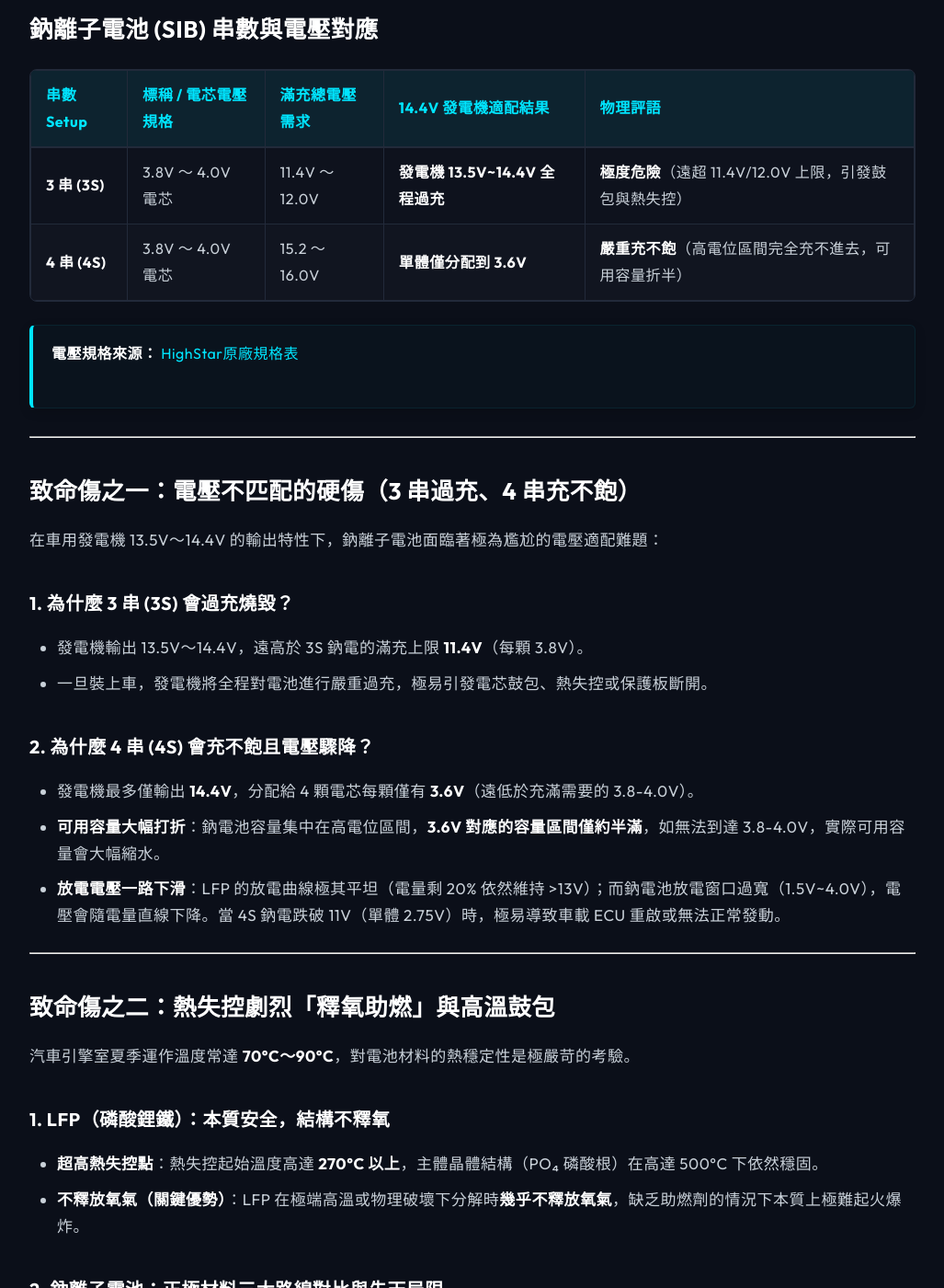
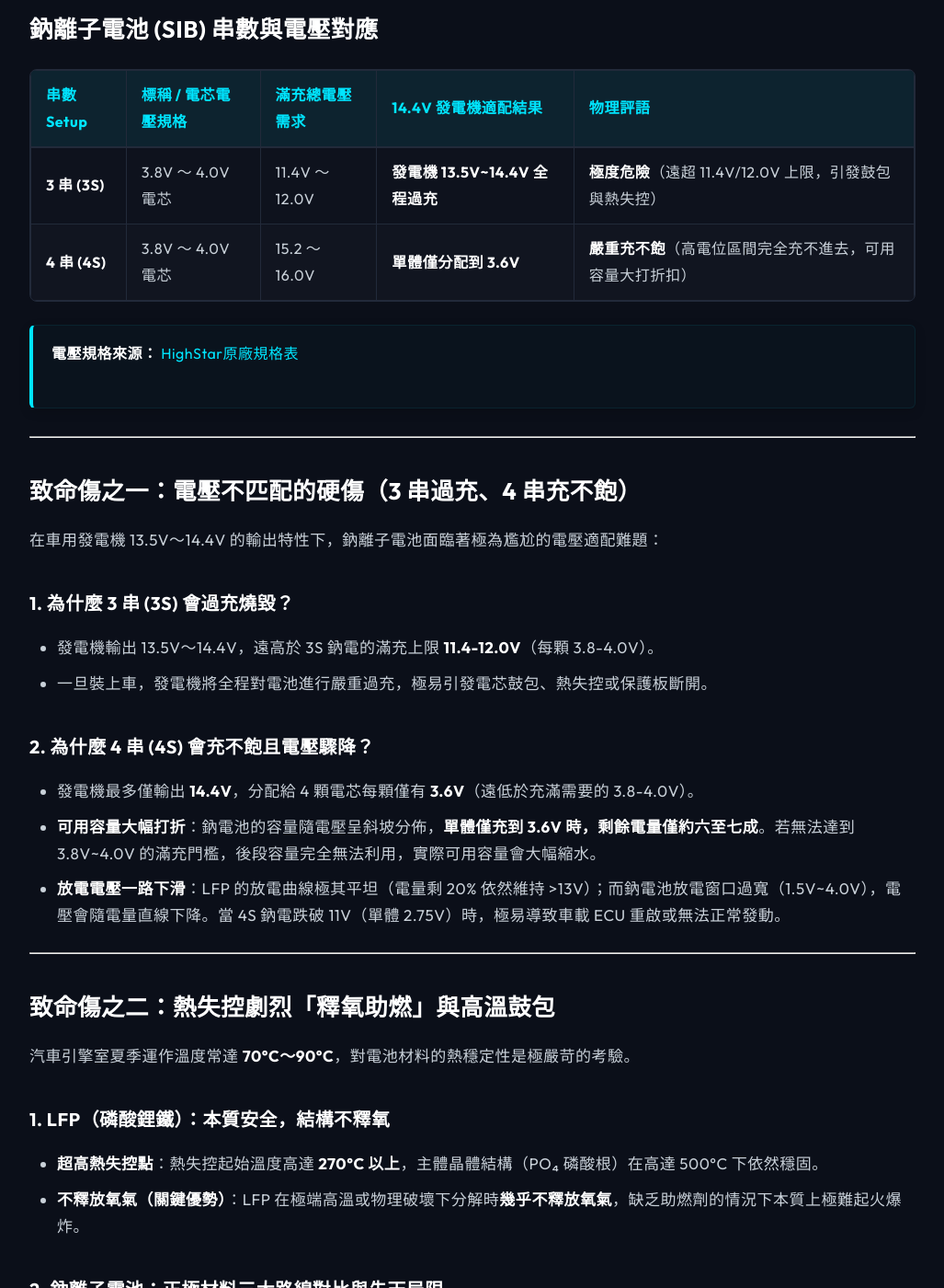
Before and after one commit to 1stbenz/1stbenz.github.io, a Jekyll site: the page built from _posts/zh/2026-07-10-sodium-ion-battery-analysis.md, in a window 1280 px wide and 1400 px high, scrolled down 622 px. Shown: the whole window at 92% size, without its empty margins (126-1153 px from the left). Built offline with Jekyll 4.4.1, drawn with Linux system fonts in a browser that asks for light colours; comment, search, counter and statistics services are not loaded; some of the changed text lies outside the part shown.

Commit message:
Update 2026-07-10-sodium-ion-battery-analysis.md

```diff
--- a/_posts/zh/2026-07-10-sodium-ion-battery-analysis.md
+++ b/_posts/zh/2026-07-10-sodium-ion-battery-analysis.md
@@ -10,9 +10,9 @@ keywords: "磷酸鋰鐵, LFP, 鈉離子電池, 鈉電池, 3串, 4串, 12V啟動
 image: /images/sodium-battery-analysis.webp
 faq:
   - question: "為什麼車用發電機無法幫 4 串 (4S) 鈉離子電池充飽電？"
-    answer: "因為車用發電機最高輸出電壓通常設定在 13.5V 至 14.4V（分配給 4 顆電芯每顆僅 3.6V）。而 4 串鈉電池依電芯規格需 15.2V（3.8V 電芯）甚至 16.0V（4.0V 電芯）才能充飽。在 14.4V 充電下，3.6V 以上的高電位能量區間完全無法充入，導致實際可用容量直接折半甚至更低。"
+    answer: "因為車用發電機最高輸出電壓通常設定在 13.5V 至 14.4V（分配給 4 顆電芯每顆僅 3.6V）。而 4 串鈉電池依電芯規格需 15.2V（3.8V 電芯）甚至 16.0V（4.0V 電芯）才能充飽。在 14.4V 充電下，3.6V 以上的高電位能量區間完全無法充入，導致實際可用容量大幅縮水。"
   - question: "鈉離子電池用 3 串 (3S) 組成 12V 啟動電池會怎樣？"
-    answer: "3 串鈉電池的滿充電壓上限僅有 11.4V（單體 3.8V），而車用發電機輸出為 13.5V~14.4V，遠超其承受範圍。若直接裝上車，發電機將全程對電池進行嚴重過充，極易引發電芯鼓包、過熱失控或保護板斷開等安全危險。"
+    answer: "3 串鈉電池的滿充電壓上限僅有 11.4-12.0V（單體 3.8-4.0V），而車用發電機輸出為 13.5V~14.4V，遠超其承受範圍。若直接裝上車，發電機將全程對電池進行嚴重過充，極易引發電芯鼓包、過熱失控或保護板斷開等安全危險。"
   - question: "鈉離子電池放在引擎室高溫環境下會有什麼安全隱患？"
     answer: "汽車引擎室夏季溫度高達 70°C~90°C。目前市售主流的層狀氧化物鈉電池熱失控溫度較低（約 150-200°C），且熱失控時會劇烈「釋氧助燃」，在高溫下容易發生產氣鼓包、漏液，甚至引發劇烈燃燒。"
   - question: "磷酸鋰鐵電池 (LFP) 為什麼比鈉離子電池更適合做車用啟動電池？"
@@ -38,7 +38,7 @@ faq:
 | 串數 Setup | 標稱 / 電芯電壓規格 | 滿充總電壓需求 | 14.4V 發電機適配結果 | 物理評語 |
 | :--- | :--- | :--- | :--- | :--- |
 | **3 串 (3S)** | 3.8V ～ 4.0V 電芯 | 11.4V ～ 12.0V | **發電機 13.5V~14.4V 全程過充** | **極度危險**（遠超 11.4V/12.0V 上限，引發鼓包與熱失控） |
-| **4 串 (4S)** | 3.8V ～ 4.0V 電芯 | 15.2 ～ 16.0V | **單體僅分配到 3.6V** | **嚴重充不飽**（高電位區間完全充不進去，可用容量折半） |
+| **4 串 (4S)** | 3.8V ～ 4.0V 電芯 | 15.2 ～ 16.0V | **單體僅分配到 3.6V** | **嚴重充不飽**（高電位區間完全充不進去，可用容量大打折扣） |
 
 > **電壓規格來源：** [HighStar原廠規格表](/images/sodium_cell.webp)
 
@@ -49,12 +49,12 @@ faq:
 在車用發電機 13.5V～14.4V 的輸出特性下，鈉離子電池面臨著極為尷尬的電壓適配難題：
 
 ### 1. 為什麼 3 串 (3S) 會過充燒毀？
-- 發電機輸出 13.5V～14.4V，遠高於 3S 鈉電的滿充上限 **11.4V**（每顆 3.8V）。
+- 發電機輸出 13.5V～14.4V，遠高於 3S 鈉電的滿充上限 **11.4-12.0V**（每顆 3.8-4.0V）。
 - 一旦裝上車，發電機將全程對電池進行嚴重過充，極易引發電芯鼓包、熱失控或保護板斷開。
 
 ### 2. 為什麼 4 串 (4S) 會充不飽且電壓驟降？
 - 發電機最多僅輸出 **14.4V**，分配給 4 顆電芯每顆僅有 **3.6V**（遠低於充滿需要的 3.8-4.0V）。
-- **可用容量大幅打折**：鈉電池容量集中在高電位區間，**3.6V 對應的容量區間僅約半滿**，如無法到達 3.8-4.0V，實際可用容量會大幅縮水。
+- **可用容量大幅打折**：鈉電池的容量隨電壓呈斜坡分佈，**單體僅充到 3.6V 時，剩餘電量僅約六至七成**。若無法達到 3.8V~4.0V 的滿充門檻，後段容量完全無法利用，實際可用容量會大幅縮水。
 - **放電電壓一路下滑**：LFP 的放電曲線極其平坦（電量剩 20% 依然維持 >13V）；而鈉電池放電窗口過寬（1.5V~4.0V），電壓會隨電量直線下降。當 4S 鈉電跌破 11V（單體 2.75V）時，極易導致車載 ECU 重啟或無法正常發動。
 
 ---
```
Also changed, not shown: other parts of _posts/zh/2026-07-10-sodium-ion-battery-analysis.md (+1 -1 lines).
